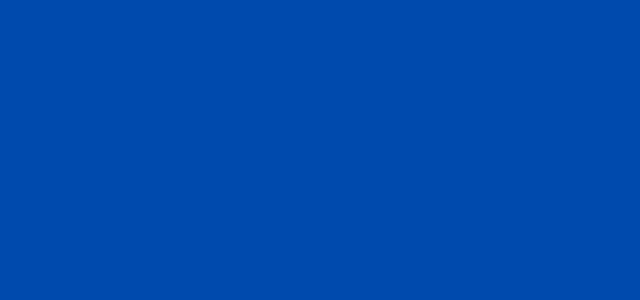
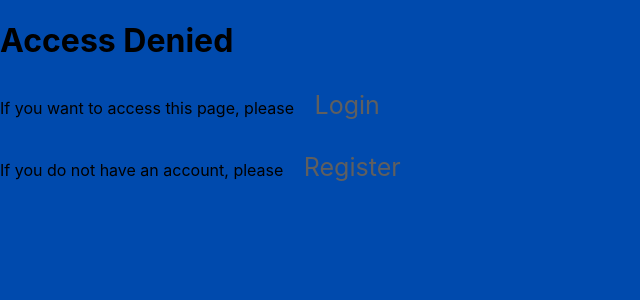
Before and after one commit to GikaiA/ridemate-main, a React (Create React App) app in the folder ridemate/: page /access-forbidden in a window 1280 px wide. Before the commit this address had no page. Shown: the top 300 px of the page, without its empty margins (0-640 px from the left). Built offline with nearby package versions, Linux system fonts and the light colour scheme; a web font is replaced by a local one.

Commit message:
added accessforbidden and private route(working on it still)

```diff
--- a/ridemate/src/App.js
+++ b/ridemate/src/App.js
@@ -14,6 +14,8 @@ import Reviews from './components/Reviews/Reviews';
 import BookRide from './components/BookRide/BookRide';
 import OfferRide from './components/OfferRide/OfferRide';
 import FutureRides from './components/FutureRides/FutureRides';
+import AccessForbidden from './components/AccessForbidden/AccessForbidden';
+import PrivateRoute from './components/PrivateRoute/PrivateRoute';
 
 function App() {
   // Import the functions you need from the SDKs you need
@@ -51,6 +53,7 @@ const analytics = getAnalytics(app);
             <Homepage/>
             </>
           }/>
+          <Route exact path= 'access-forbidden' Component={AccessForbidden}/>
           <Route exact path='/register' Component={Register}/>
           <Route exact path='/login' Component={Login}/>
           <Route exact path='/dashboard' Component={Dashboard}/>
--- /dev/null
+++ b/ridemate/src/components/AccessForbidden/AccessForbidden.js
@@ -0,0 +1,16 @@
+import React from 'react'
+import { Link } from 'react-router-dom'
+import {thumbsdown} from "../images/thumbsdown.mp4"
+
+function AccessForbidden() {
+  return (
+    <div className='accessforbidden-section'>
+      <h1>Access Denied</h1>
+      {/* <img src={thumbsdown}></img> */}
+    <p className='accessforbidden-text'>If you want to access this page, please <Link to ="/login">Login</Link></p>
+    <p className='accessforbidden-text'>If you do not have an account, please <Link to = "/register">Register</Link></p>
+    </div>
+  );
+}
+
+export default AccessForbidden
--- /dev/null
+++ b/ridemate/src/components/PrivateRoute/PrivateRoute.js
@@ -0,0 +1,21 @@
+import React from "react";
+import { Route, Navigate } from "react-router-dom";
+import { getAuth, onIdTokenChanged } from "firebase/auth";
+
+function PrivateRoute({ path, element }) {
+  const auth = getAuth();
+
+  const [isLoggedIn, setIsLoggedIn] = React.useState(false);
+
+  React.useEffect(() => {
+    const unsubscribe = onIdTokenChanged(auth, (user) => {
+      setIsLoggedIn(!!user);
+    });
+
+    return () => unsubscribe();
+  }, [auth]);
+
+  return isLoggedIn ? <Route path={path} element={element} /> : <Navigate to="/access-forbidden" />;
+}
+
+export default PrivateRoute;
```
Also changed, not shown: ridemate/src/components/AccessForbidden/AccessForbidden.css (added), ridemate/src/components/PrivateRoute/PrivateRoute.css (added), 1 other file (tests, documents, lock files or other folders).
